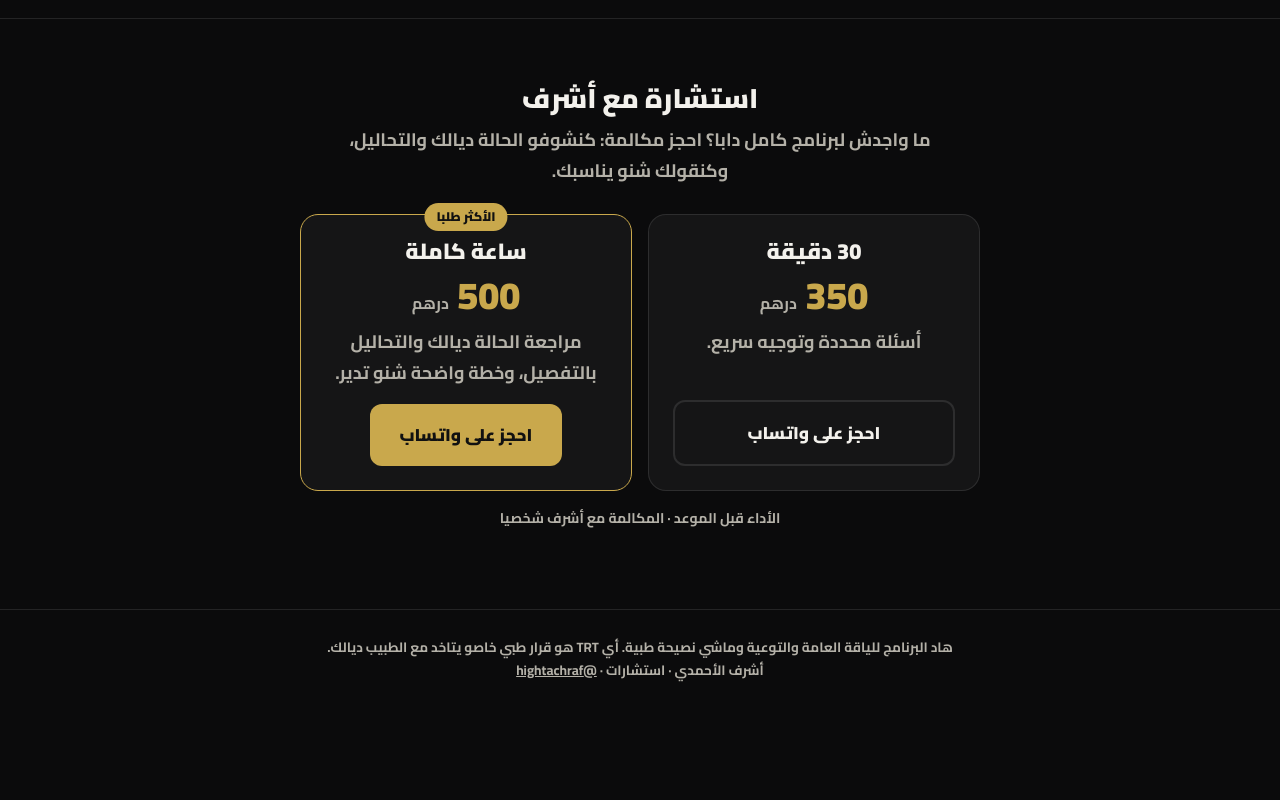
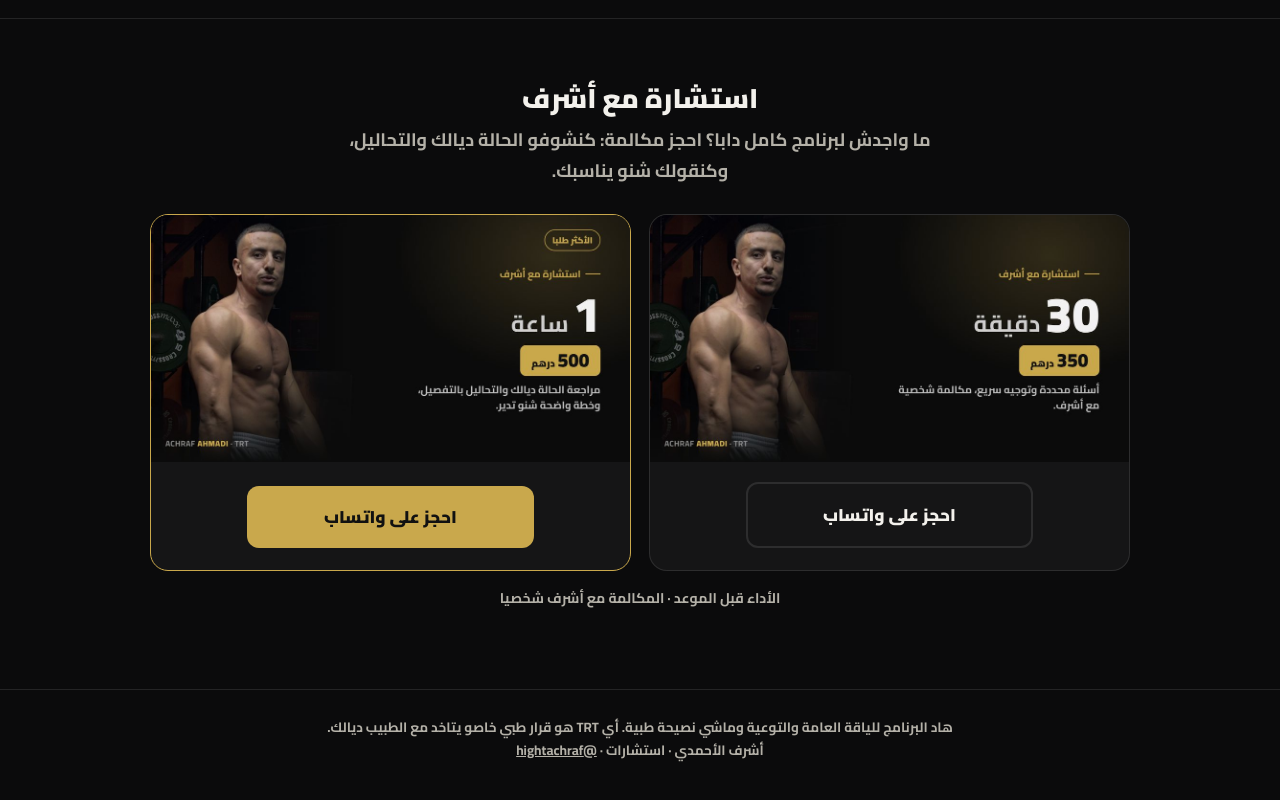
Before and after one commit to achrafahmadi/Coaching1-1, a plain HTML site: page index.html in a window 1280 px wide. Shown: the part 1838-2638 px from the top of the page. Before the commit the page ends 2560 px from the top, so only its background shows below. Drawn offline with Linux system fonts and the light colour scheme.

Commit message:
Consultation cards use the cover images on homepage and TRT page
Co-Authored-By: Claude Opus 5.5 <noreply@anthropic.com>
Claude-Session: https://claude.ai/code/session_01N23nsmuGFmM7TdedyBWeTA

```diff
--- a/index.html
+++ b/index.html
@@ -227,8 +227,8 @@ html[dir=ltr] .scard{direction:ltr}
 .consult{padding:64px 0;border-top:1px solid var(--line)}
 .consult h2{text-align:center}
 .consult .cs_l{text-align:center;color:var(--muted);max-width:620px;margin:10px auto 0}
-.ccards{display:grid;grid-template-columns:1fr 1fr;gap:16px;max-width:680px;margin:28px auto 0}
-.ccard{position:relative;background:var(--panel);border:1px solid var(--line);border-radius:18px;padding:24px;display:flex;flex-direction:column;gap:10px;text-align:center}
+.ccards{display:grid;grid-template-columns:1fr 1fr;gap:18px;max-width:980px;margin:28px auto 0}
+.ccard{position:relative;background:var(--panel);border:1px solid var(--line);border-radius:18px;padding:0 0 22px;overflow:hidden;display:flex;flex-direction:column;gap:10px;text-align:center}
 .ccard.top{border-color:var(--gold)}
 .ccard h3{margin:0;font-size:22px}
 .ccard .cp{font-weight:900;font-size:38px;color:var(--gold);line-height:1.1}
@@ -240,6 +240,13 @@ html[dir=ltr] .scard{direction:ltr}
 @media(max-width:560px){.ccards{grid-template-columns:1fr}}
 
 #consult{scroll-margin-top:84px}
+
+.ccard .cimg{display:block;width:100%;height:auto;aspect-ratio:1000/515}
+.ccard p,.ccard .btn{margin-left:22px;margin-right:22px}
+.ccard p{margin-top:8px}
+@media(max-width:700px){.ccards{grid-template-columns:1fr}}
+
+.ccard{gap:0}.ccard .btn{margin-top:20px;align-self:center;min-width:60%}
 </style>
 <script>
 /* ===== CONVERSION TRACKING — paste your IDs here (leave '' to switch one off) ===== */
@@ -301,8 +308,8 @@ function track(meta,ga,p,custom){p=p||{};
   <h2 class="reveal" data-i="cs_h"></h2>
   <p class="cs_l reveal" data-i="cs_l"></p>
   <div class="ccards">
-    <article class="ccard reveal"><h3 data-i="cs30h"></h3><div class="cp">350 <small data-i="cs_dh"></small></div><p data-i="cs30p"></p><a class="btn ghost" href="#" data-cwa="30" target="_blank" rel="noopener" data-i="cs_btn"></a></article>
-    <article class="ccard top reveal"><span class="cbadge" data-i="cs_best"></span><h3 data-i="cs60h"></h3><div class="cp">500 <small data-i="cs_dh"></small></div><p data-i="cs60p"></p><a class="btn" href="#" data-cwa="60" target="_blank" rel="noopener" data-i="cs_btn"></a></article>
+    <article class="ccard reveal"><img class="cimg" src="/files/consult-30min.jpg" alt="استشارة 30 دقيقة مع أشرف · 350 درهم" width="1000" height="515" loading="lazy"><a class="btn ghost" href="#" data-cwa="30" target="_blank" rel="noopener" data-i="cs_btn"></a></article>
+    <article class="ccard top reveal"><img class="cimg" src="/files/consult-1h.jpg" alt="استشارة ساعة مع أشرف · 500 درهم" width="1000" height="515" loading="lazy"><a class="btn" href="#" data-cwa="60" target="_blank" rel="noopener" data-i="cs_btn"></a></article>
   </div>
   <p class="cs_note" data-i="cs_note"></p>
 </div></section>
```
Also changed, not shown: trtprotocol.html (+11 -4 lines), files/consult-1h.jpg (added), files/consult-30min.jpg (added).
